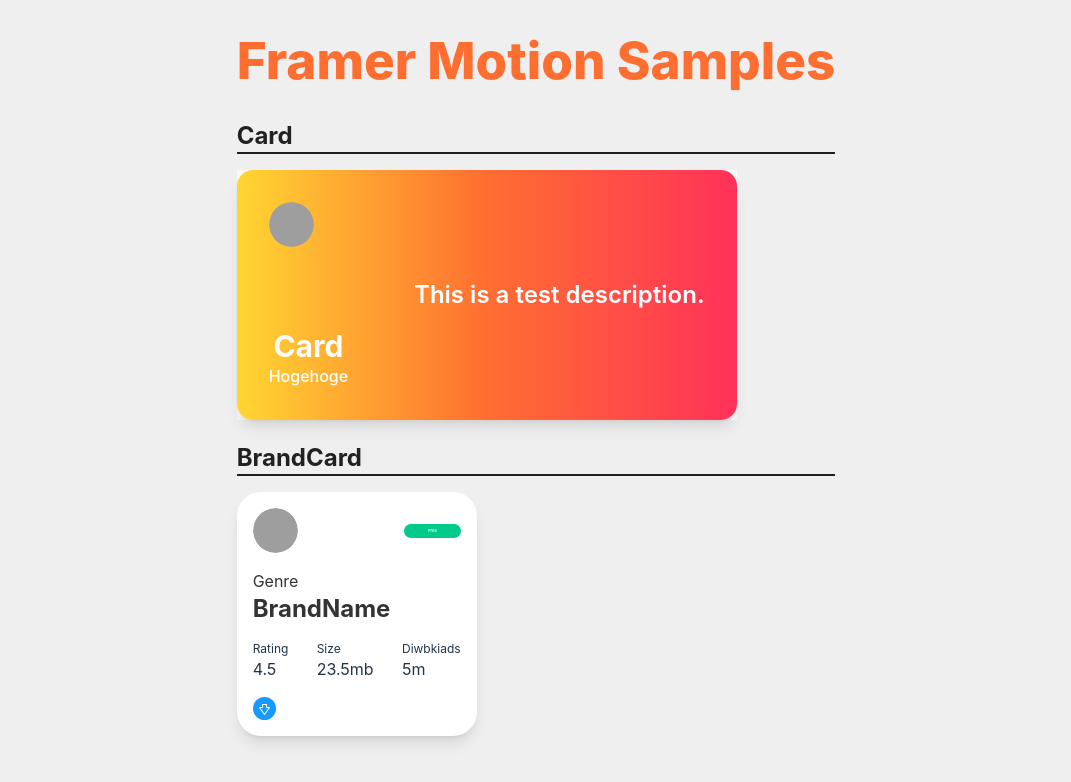
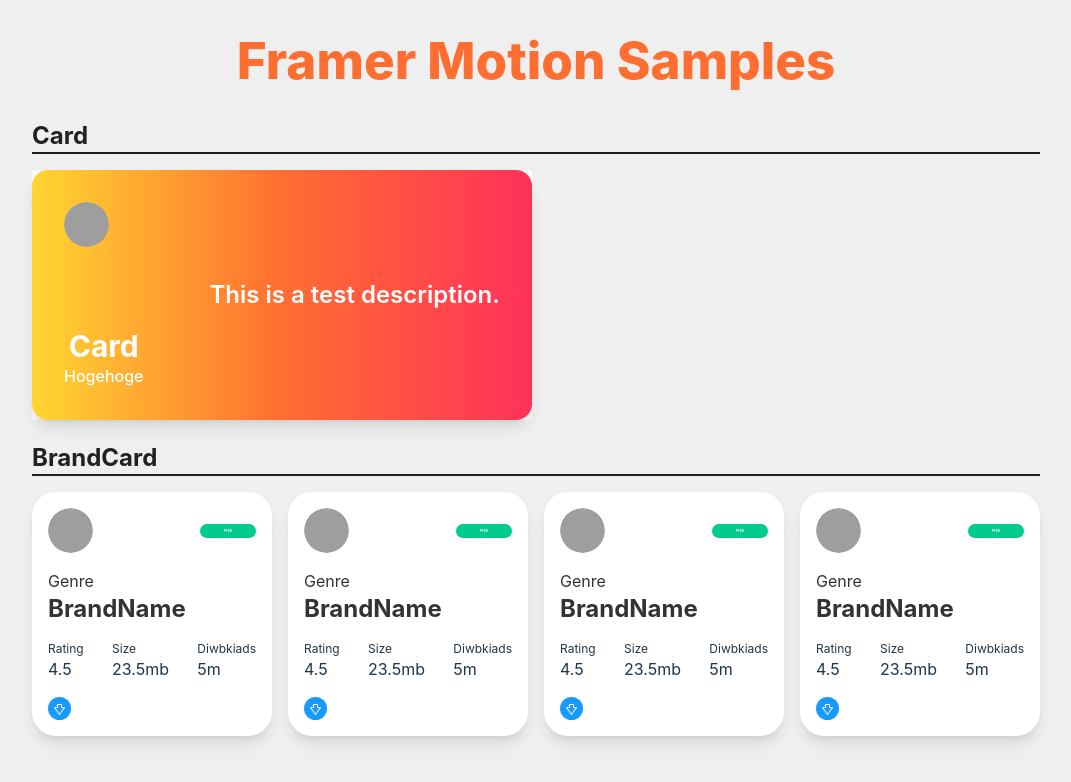
Before and after one commit to Watakumi/framer-samples, a React (Vite) app: page / in a window 1280 px wide. Shown: the top 782 px of the page, without its empty margins (104-1175 px from the left). Built offline with nearby package versions, Linux system fonts and the light colour scheme; grey boxes are pictures that could not be loaded.

Commit message:
Use grid to display BrandCard.

```diff
--- a/src/App.tsx
+++ b/src/App.tsx
@@ -17,7 +17,12 @@ function App() {
             BrandCard
           </h2>
           <hr className="mb-4 border-[1.5px] text-[#000] opacity-[0.87]" />
-          <BrandCard />
+          <div className="grid w-full grid-flow-col auto-rows-max gap-4">
+            <BrandCard />
+            <BrandCard />
+            <BrandCard />
+            <BrandCard />
+          </div>
         </div>
       </div>
     </div>
```
